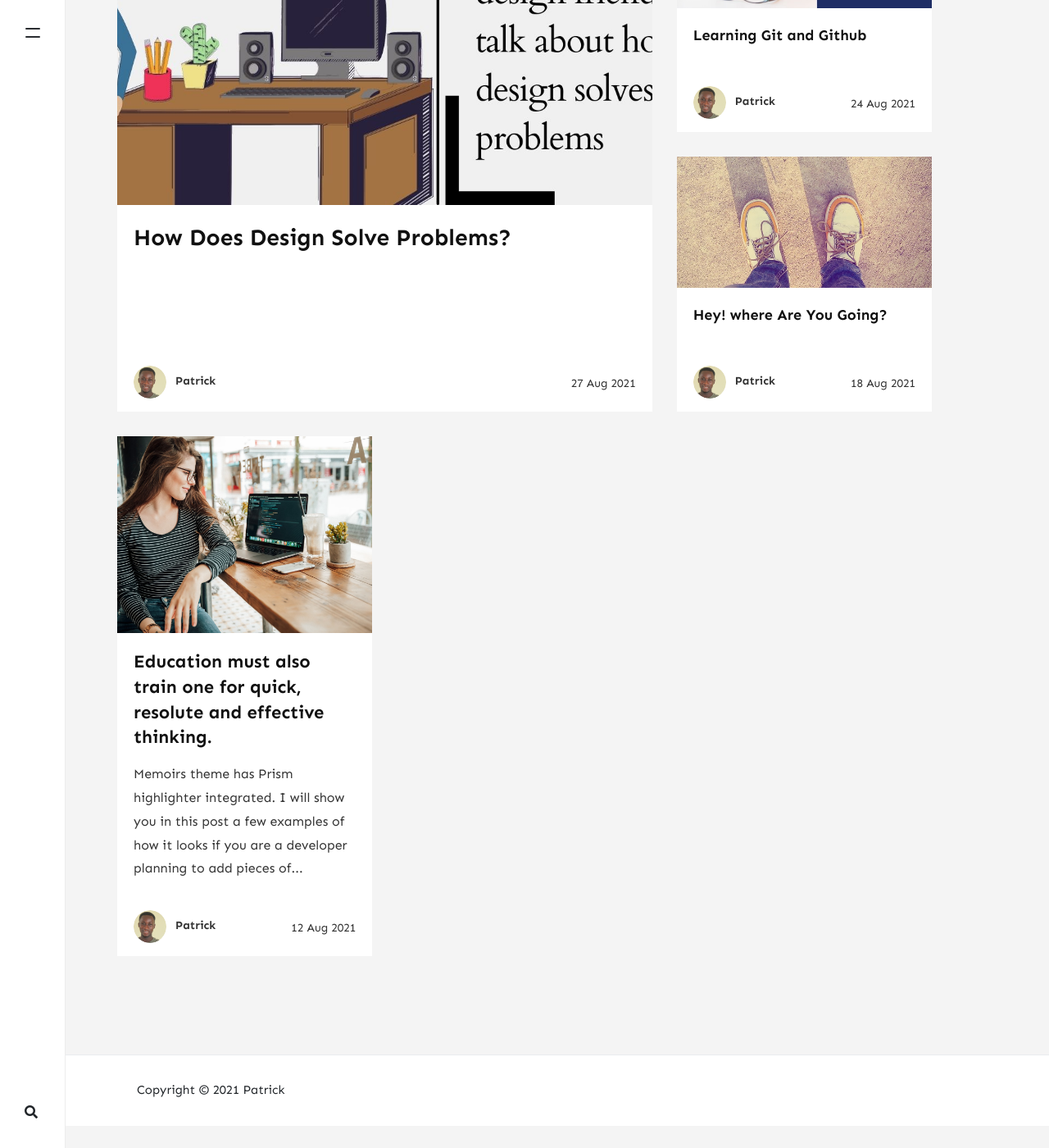
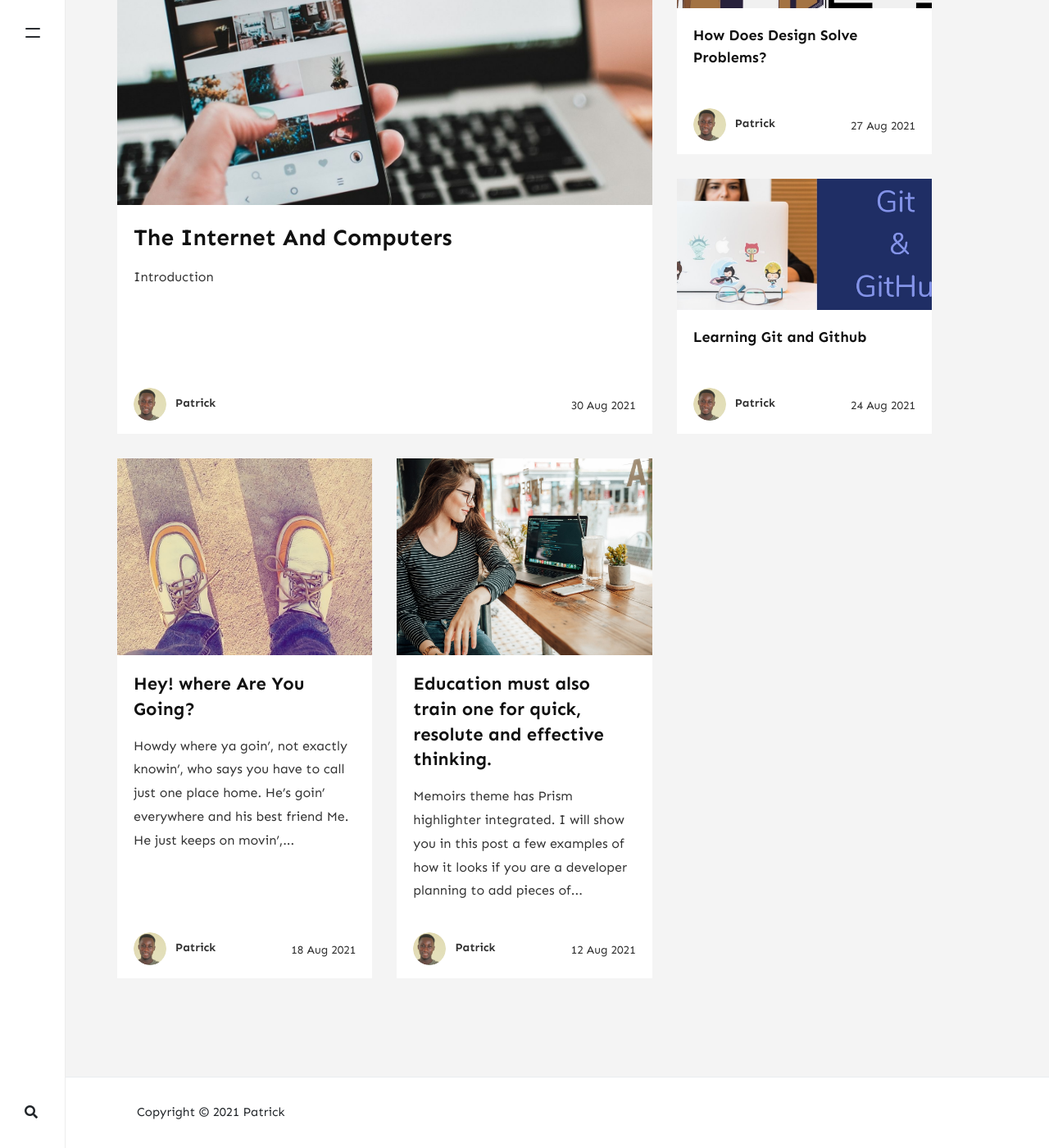
Before and after one commit to Dev-Path/briefcase, a Jekyll site: the page built from index.html, in a window 1280 px wide and 1400 px high, scrolled down 496 px. Shown: the whole window at 82% size. Built offline with Jekyll 4.4.1, drawn with Linux system fonts in a browser that asks for light colours; nearby versions of some CDN libraries; the list of posts is cut into pages by our own code; comment, search, counter and statistics services are not loaded; before the commit the page ends 1869 px from its top, so only the background shows below that; some of the changed lines change nothing that is shown.

Commit message:
post 2021-08-30

```diff
--- a/_posts/2021-08-24-git-and-github.md
+++ b/_posts/2021-08-24-git-and-github.md
@@ -7,3 +7,5 @@ image: assets/images/git-and-github.jpg
 beforetoc: "Fork? but it adds many of its own features"
 toc: true
 ---
+
+## Introduction
--- /dev/null
+++ b/_posts/2021-08-30-the-internet-and-computers.md
@@ -0,0 +1,31 @@
+---
+layout: post
+title:  "The Internet And Computers"
+author: patrick
+categories: [Internet, Technology]
+image: assets/images/the-internet-and-computers.jpg
+beforetoc: "Most people have little clue how the internet came about. Different people have different opinions about what the internet is about.. "
+toc: true
+---
+
+## Introduction
+
+Maybe you've not even thought about what the internet is, how it came about or how you are able to send an email to a family member or make a Whatsapp call to a friend. The interesting thing is many years ago you couldn't do any of this but you are able to do so many things because of the Internet.
+
+### So what is the internet?
+
+Most people have little clue how the internet came about. Different people have different opinions about what the internet is about and a lot of the time people get it wrong, well probably they don't need to be right or wrong. Because the average user just cares the internet works for them. There are many things in our lives that we don't really think a lot about how they came to be but use them anyway. Like the pen you use for writng, the zip on your cloth, the fan in your room - we don't even know who their inventors are. The same thing is often said about the internet.
+
+Many years ago, the internet was started as project by two people **[Vint Cerf](https://en.wikipedia.org/wiki/Vint_Cerf)** and **[Bob Kahn](https://en.wikipedia.org/wiki/Bob_Kahn)** that resulted in what we have as the internet today.
+
+### Why should we even care about this?
+
+Well it happens that the internet brought with it many other advantages that if we know and put it to use could help us solve many problem around us and also make us a fortune.
+
+One of the biggest problems the internet came to solve is the communication problem. Somewhere a 1000 years ago, you couldn't take a phone to have a video call with anyone or think of sending an email or a photo on Whatsapp ot anyone.
+
+Now with the power of the internet we can keep in touch with our loved ones who are far away from us, we can pioneer the technology of autonomous vehicles, we can pull information about the weather in seconds and many more.
+
+The internet has made people like Bill Gates, Mark Zuggerberg, Jeff Bezoz and many other like them billonaires. How?
+
+If you want to find out the power of the internet and what you can do with it, [look into this](https://www.youtube.com/c/theroadmap/playlists)
```
Also changed, not shown: assets/images/the-internet-and-computers.jpg (added).
